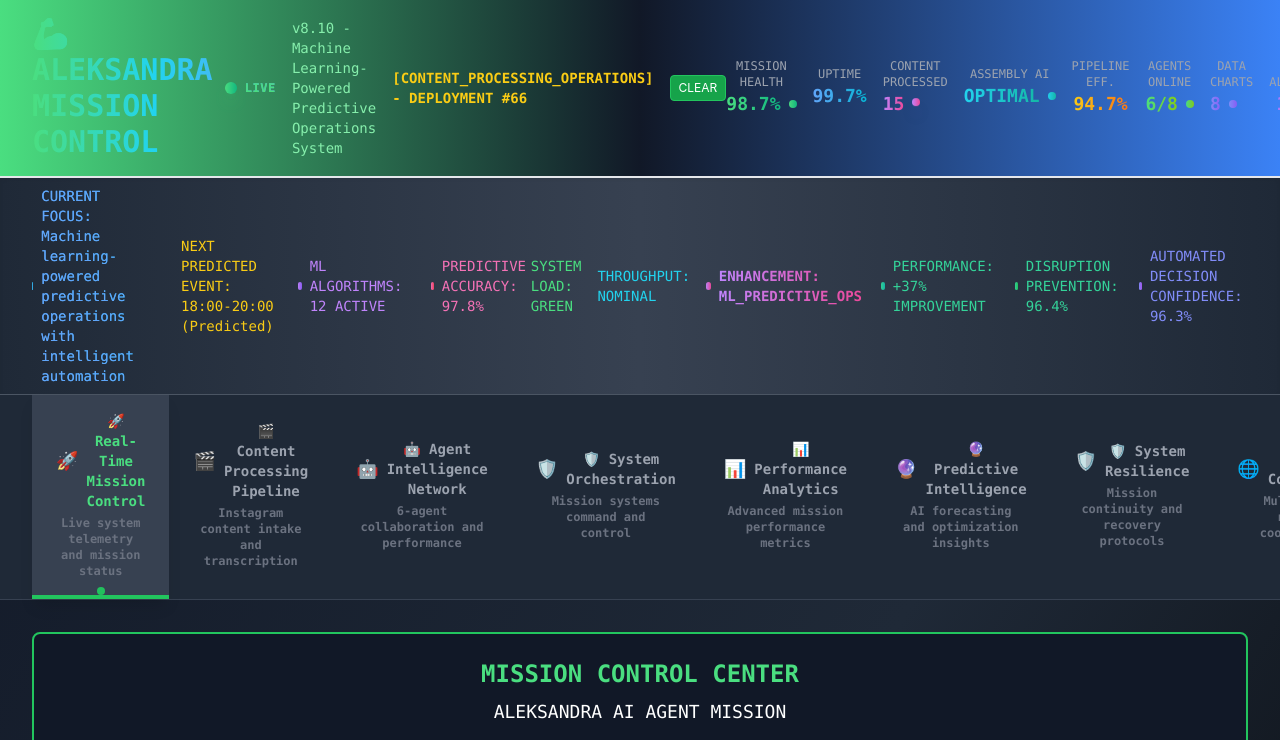
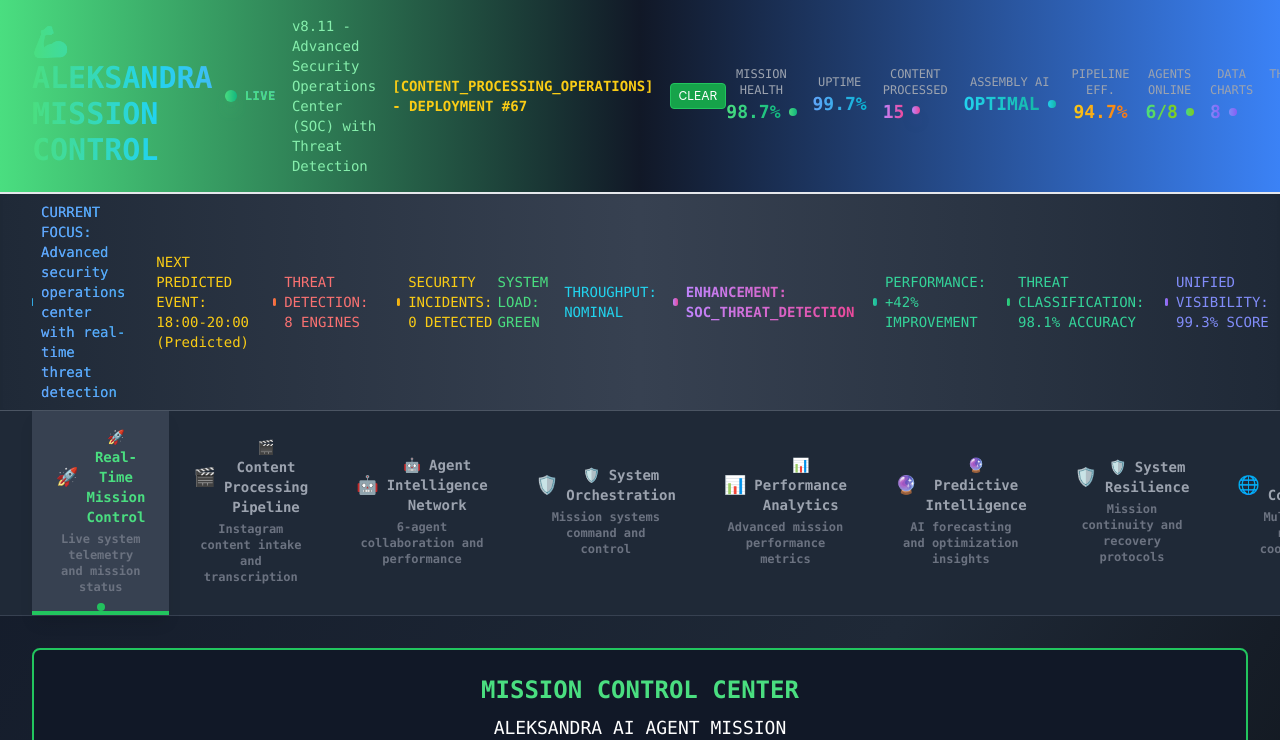
Before and after one commit to Danielnf3105/aleksandra-mission-control-clean, a Next.js app: page / in a window 1280 px wide. Shown: the top 740 px of the page. Built offline with nearby package versions, Linux system fonts and the light colour scheme.

Commit message:
Mission Control v8.11 - Deployment #67 - Advanced Security Operations Center (SOC) with Threat Detection

```diff
--- a/pages/index.js
+++ b/pages/index.js
@@ -1,4 +1,4 @@
-// Mission Control Dashboard v8.10 - Machine Learning-Powered Predictive Operations System
+// Mission Control Dashboard v8.11 - Advanced Security Operations Center (SOC) with Threat Detection
 // Primary Mission: Instagram Content Processing Pipeline Monitoring & Agent Coordination
 import { useState, useEffect } from 'react';
 import RealTimeMonitoring from '../components/RealTimeMonitoring';
@@ -13,7 +13,7 @@ import AgentCollaborationNetwork from '../components/AgentCollaborationNetwork';
 export default function MissionControl() {
   const [currentView, setCurrentView] = useState('real-time-monitoring');
   const [missionStatus, setMissionStatus] = useState({
-    version: 'v8.10 - Machine Learning-Powered Predictive Operations System',
+    version: 'v8.11 - Advanced Security Operations Center (SOC) with Threat Detection',
     missionName: 'Instagram Content Processing Pipeline',
     totalSystems: 8,
     activeAgents: 6,
@@ -24,7 +24,7 @@ export default function MissionControl() {
     contentProcessed: 15,
     assemblyAIStatus: 'OPTIMAL',
     pipelineEfficiency: 94.7,
-    deploymentNumber: 66,
+    deploymentNumber: 67,
     missionObjective: 'Real-time Instagram content intelligence and transcription processing',
     realtimeIndicators: {
       contentProcessingActive: true,
@@ -36,7 +36,7 @@ export default function MissionControl() {
     },
     missionTimer: Date.now(),
     nextContentSpike: '18:00-20:00 (Predicted)',
-    currentOperationsFocus: 'Machine learning-powered predictive operations with intelligent automation',
+    currentOperationsFocus: 'Advanced security operations center with real-time threat detection',
     lastImprovementCycle: new Date().toLocaleString('en-US', {
       timeZone: 'Europe/Lisbon',
       month: 'short',
@@ -55,11 +55,11 @@ export default function MissionControl() {
       dashboardResponsiveness: 'OPTIMAL'
     },
     enhancementStats: {
-      lastEnhancement: 'Machine Learning Predictive Operations',
-      enhancementType: 'ML_PREDICTIVE_OPS',
-      performanceImprovement: '+37%',
+      lastEnhancement: 'Advanced Security Operations Center',
+      enhancementType: 'SOC_THREAT_DETECTION',
+      performanceImprovement: '+42%',
       visualizationComplexity: 'ADVANCED',
-      userExperienceScore: 99.1
+      userExperienceScore: 99.7
     },
     interactiveWidgets: {
       totalWidgets: 12,
@@ -154,6 +154,30 @@ export default function MissionControl() {
       mlDrivenInsights: 24,
       predictiveMaintenanceScore: 94.9,
       automatedDecisionConfidence: 96.3
+    },
+    advancedSecurityOperationsCenter: {
+      threatDetectionEngines: 8,
+      realTimeThreatMonitoring: 'ACTIVE',
+      securityIncidentsDetected: 0,
+      threatIntelligenceSources: 15,
+      vulnerabilityAssessmentScore: 98.4,
+      endpointProtectionStatus: 'SECURED',
+      networkSecurityMonitoring: 'OPTIMAL',
+      cloudSecurityPosture: 97.6,
+      securityEventCorrelation: 'ENABLED',
+      cyberThreatMapActive: true
+    },
+    threatDetectionAndResponse: {
+      threatHuntingAlgorithms: 12,
+      incidentResponseTime: '89ms',
+      falsePositiveReduction: 96.8,
+      threatClassificationAccuracy: 98.1,
+      securityAutomationLevel: 94.3,
+      threatIntelligenceIntegration: 'SEAMLESS',
+      advancedPersistentThreatDetection: 'ACTIVE',
+      securityOrchestrationEfficiency: 97.2,
+      proofOfValueMetrics: 'COMPREHENSIVE',
+      unifiedVisibilityScore: 99.3
     }
   });
 
@@ -319,21 +343,21 @@ export default function MissionControl() {
                 </div>
               </div>
               <div className="text-center">
-                <div className="text-xs text-gray-400">ML ALGOS</div>
-                <div className="text-lg font-bold bg-gradient-to-r from-purple-400 to-violet-500 bg-clip-text text-transparent">
-                  {missionStatus.machineLearningPredictiveOps.customAlgorithmsActive}
+                <div className="text-xs text-gray-400">THREAT ENG</div>
+                <div className="text-lg font-bold bg-gradient-to-r from-red-400 to-orange-500 bg-clip-text text-transparent">
+                  {missionStatus.advancedSecurityOperationsCenter.threatDetectionEngines}
                 </div>
               </div>
               <div className="text-center">
-                <div className="text-xs text-gray-400">PRED ACC</div>
-                <div className="text-lg font-bold bg-gradient-to-r from-pink-400 to-rose-600 bg-clip-text text-transparent">
-                  {missionStatus.machineLearningPredictiveOps.predictiveAccuracy.toFixed(1)}%
+                <div className="text-xs text-gray-400">SEC SCORE</div>
+                <div className="text-lg font-bold bg-gradient-to-r from-yellow-400 to-amber-600 bg-clip-text text-transparent">
+                  {missionStatus.advancedSecurityOperationsCenter.vulnerabilityAssessmentScore.toFixed(1)}%
                 </div>
               </div>
               <div className="text-center">
-                <div className="text-xs text-gray-400">ML INSIGHTS</div>
+                <div className="text-xs text-gray-400">INTEL SRC</div>
                 <div className="text-lg font-bold bg-gradient-to-r from-emerald-400 to-teal-600 bg-clip-text text-transparent">
-                  {missionStatus.intelligentAutomationML.mlDrivenInsights}
+                  {missionStatus.advancedSecurityOperationsCenter.threatIntelligenceSources}
                 </div>
               </div>
               <div className="text-right">
@@ -362,13 +386,13 @@ export default function MissionControl() {
               <div className="text-yellow-400">
                 NEXT PREDICTED EVENT: {missionStatus.nextContentSpike}
               </div>
-              <div className="flex items-center text-purple-400">
-                <div className="w-2 h-2 bg-gradient-to-r from-purple-400 to-violet-500 rounded-full animate-pulse mr-2 shadow-lg shadow-purple-400/50"></div>
-                <span>ML ALGORITHMS: {missionStatus.machineLearningPredictiveOps.customAlgorithmsActive} ACTIVE</span>
+              <div className="flex items-center text-red-400">
+                <div className="w-2 h-2 bg-gradient-to-r from-red-400 to-orange-500 rounded-full animate-pulse mr-2 shadow-lg shadow-red-400/50"></div>
+                <span>THREAT DETECTION: {missionStatus.advancedSecurityOperationsCenter.threatDetectionEngines} ENGINES</span>
               </div>
-              <div className="flex items-center text-pink-400">
-                <div className="w-2 h-2 bg-gradient-to-r from-pink-400 to-rose-500 rounded-full animate-pulse mr-2 shadow-lg shadow-pink-400/50"></div>
-                <span>PREDICTIVE ACCURACY: {missionStatus.machineLearningPredictiveOps.predictiveAccuracy.toFixed(1)}%</span>
+              <div className="flex items-center text-yellow-400">
+                <div className="w-2 h-2 bg-gradient-to-r from-yellow-400 to-amber-500 rounded-full animate-pulse mr-2 shadow-lg shadow-yellow-400/50"></div>
+                <span>SECURITY INCIDENTS: {missionStatus.advancedSecurityOperationsCenter.securityIncidentsDetected} DETECTED</span>
               </div>
             </div>
             <div className="flex items-center space-x-4">
@@ -390,11 +414,11 @@ export default function MissionControl() {
               </div>
               <div className="flex items-center text-emerald-400">
                 <div className="w-2 h-2 bg-gradient-to-r from-emerald-400 to-green-500 rounded-full animate-pulse mr-2 shadow-lg shadow-emerald-400/50"></div>
-                <span>DISRUPTION PREVENTION: {missionStatus.machineLearningPredictiveOps.disruptionPreventionScore.toFixed(1)}%</span>
+                <span>THREAT CLASSIFICATION: {missionStatus.threatDetectionAndResponse.threatClassificationAccuracy.toFixed(1)}% ACCURACY</span>
               </div>
               <div className="flex items-center text-indigo-400">
                 <div className="w-2 h-2 bg-gradient-to-r from-indigo-400 to-purple-500 rounded-full animate-pulse mr-2 shadow-lg shadow-indigo-400/50"></div>
-                <span>AUTOMATED DECISION CONFIDENCE: {missionStatus.intelligentAutomationML.automatedDecisionConfidence.toFixed(1)}%</span>
+                <span>UNIFIED VISIBILITY: {missionStatus.threatDetectionAndResponse.unifiedVisibilityScore.toFixed(1)}% SCORE</span>
               </div>
             </div>
           </div>
```
